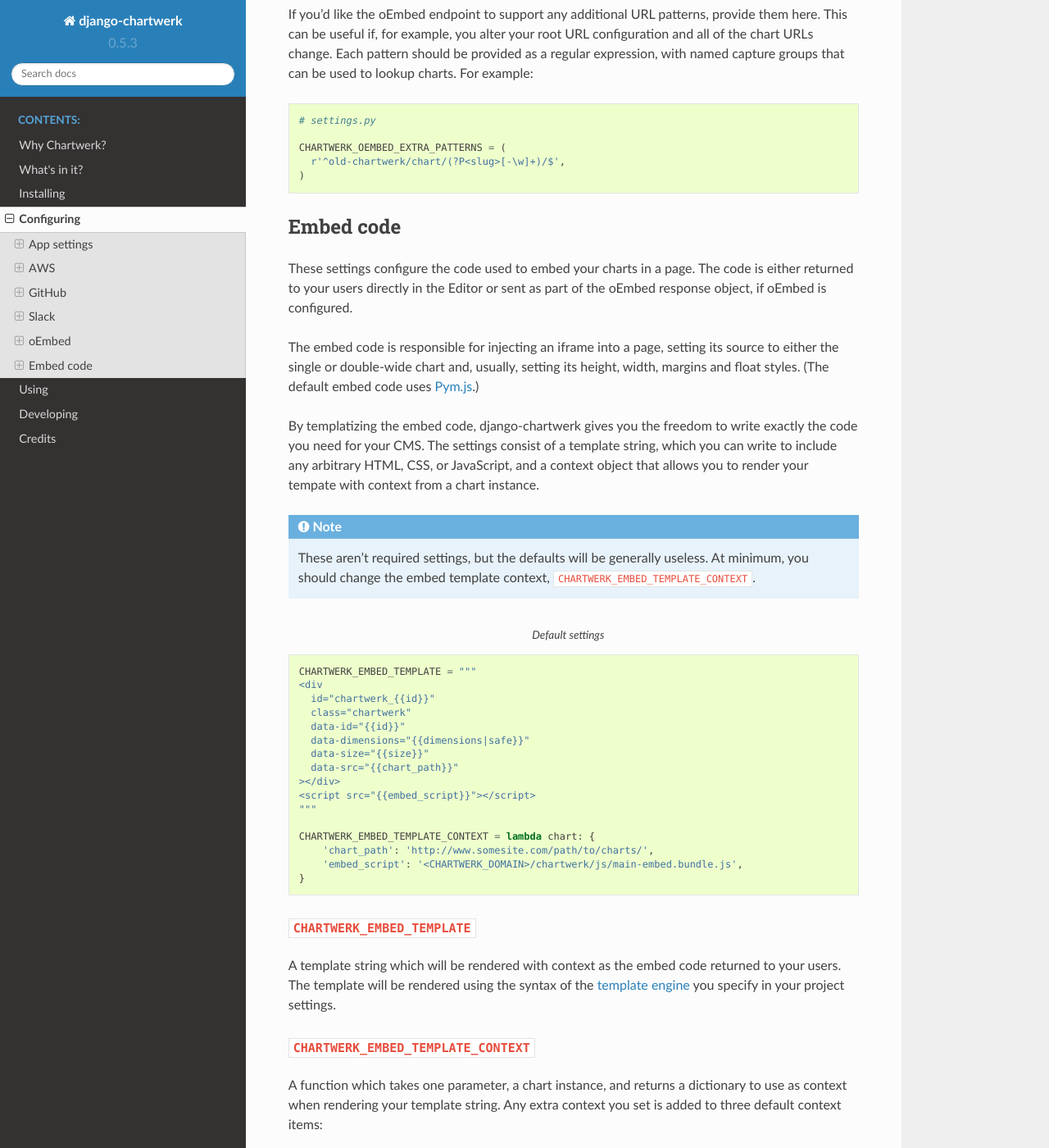
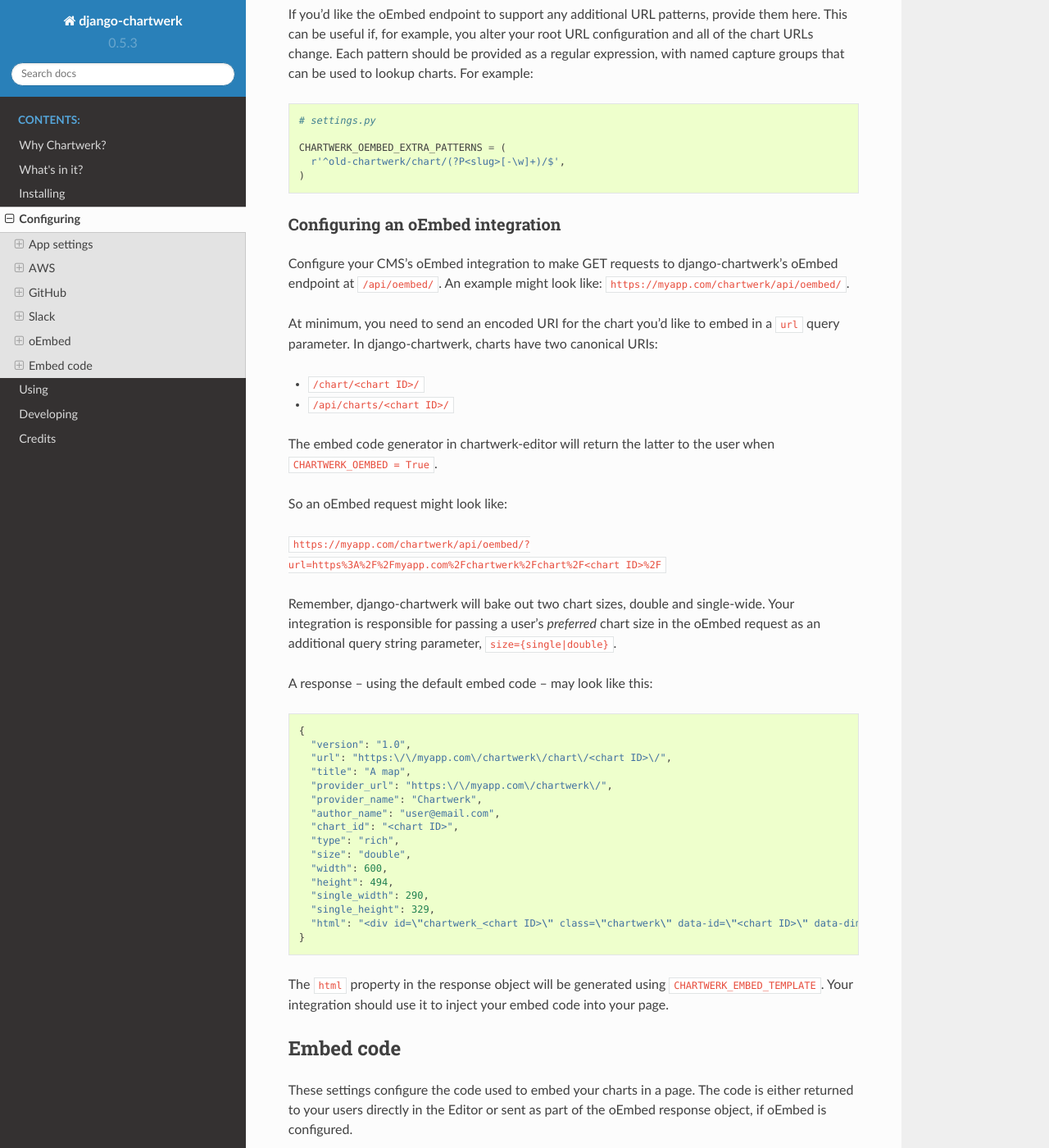
Before and after one commit to DallasMorningNews/django-chartwerk, a Sphinx documentation site: the page built from docs/configuring.rst, in a window 1280 px wide and 1400 px high, scrolled down 4380 px. Shown: the whole window at 82% size. Built offline with Sphinx 7.4.7 and the Read the Docs theme 2.0.0, drawn with Linux system fonts in a browser that asks for light colours.

Commit message:
Closes #56

```diff
--- a/docs/configuring.rst
+++ b/docs/configuring.rst
@@ -229,6 +229,48 @@ If you'd like the oEmbed endpoint to support any additional URL patterns, provid
   )
 
 
+Configuring an oEmbed integration
+^^^^^^^^^^^^^^^^^^^^^^^^^^^^^^^^^
+
+Configure your CMS's oEmbed integration to make GET requests to django-chartwerk's oEmbed endpoint at :code:`/api/oembed/`. An example might look like: :code:`https://myapp.com/chartwerk/api/oembed/`.
+
+At minimum, you need to send an encoded URI for the chart you'd like to embed in a :code:`url` query parameter. In django-chartwerk, charts have two canonical URIs:
+
+- :code:`/chart/<chart ID>/`
+- :code:`/api/charts/<chart ID>/`
+
+The embed code generator in chartwerk-editor will return the latter to the user when :code:`CHARTWERK_OEMBED = True`.
+
+So an oEmbed request might look like:
+
+:code:`https://myapp.com/chartwerk/api/oembed/?url=https%3A%2F%2Fmyapp.com%2Fchartwerk%2Fchart%2F<chart ID>%2F`
+
+Remember, django-chartwerk will bake out two chart sizes, double and single-wide. Your integration is responsible for passing a user's *preferred* chart size in the oEmbed request as an additional query string parameter, :code:`size={single|double}`.
+
+A response -- using the default embed code -- may look like this:
+
+.. code::
+
+  {
+    "version": "1.0",
+    "url": "https:\/\/myapp.com\/chartwerk\/chart\/<chart ID>\/",
+    "title": "A map",
+    "provider_url": "https:\/\/myapp.com\/chartwerk\/",
+    "provider_name": "Chartwerk",
+    "author_name": "user@email.com",
+    "chart_id": "<chart ID>",
+    "type": "rich",
+    "size": "double",
+    "width": 600,
+    "height": 494,
+    "single_width": 290,
+    "single_height": 329,
+    "html": "<div id=\"chartwerk_<chart ID>\" class=\"chartwerk\" data-id=\"<chart ID>\" data-dimensions=\"{&quot;double&quot;: {&quot;width&quot;: 600, &quot;height&quot;: 494}, &quot;single&quot;: {&quot;width&quot;: 290, &quot;height&quot;: 329}}\" data-size=\"double\" data-src=\"https:\/\/myS3bucket.com\/charts\/chartwerk\/\" ><\/div> <script src=\"https:\/\/myS3bucket.com\/charts\/chartwerk\/embed-script\/v1.js\"><\/script>"
+  }
+
+The :code:`html` property in the response object will be generated using :code:`CHARTWERK_EMBED_TEMPLATE`. Your integration should use it to inject your embed code into your page.
+
+
 Embed code
 ----------
 
```
